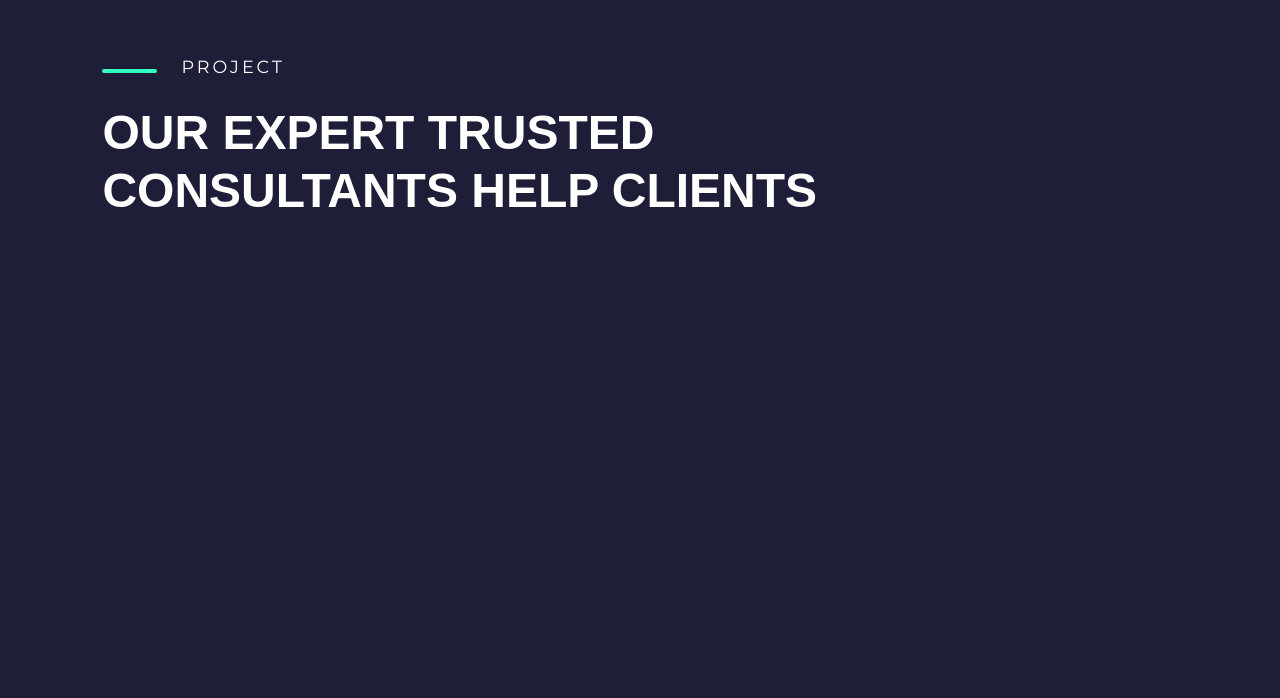
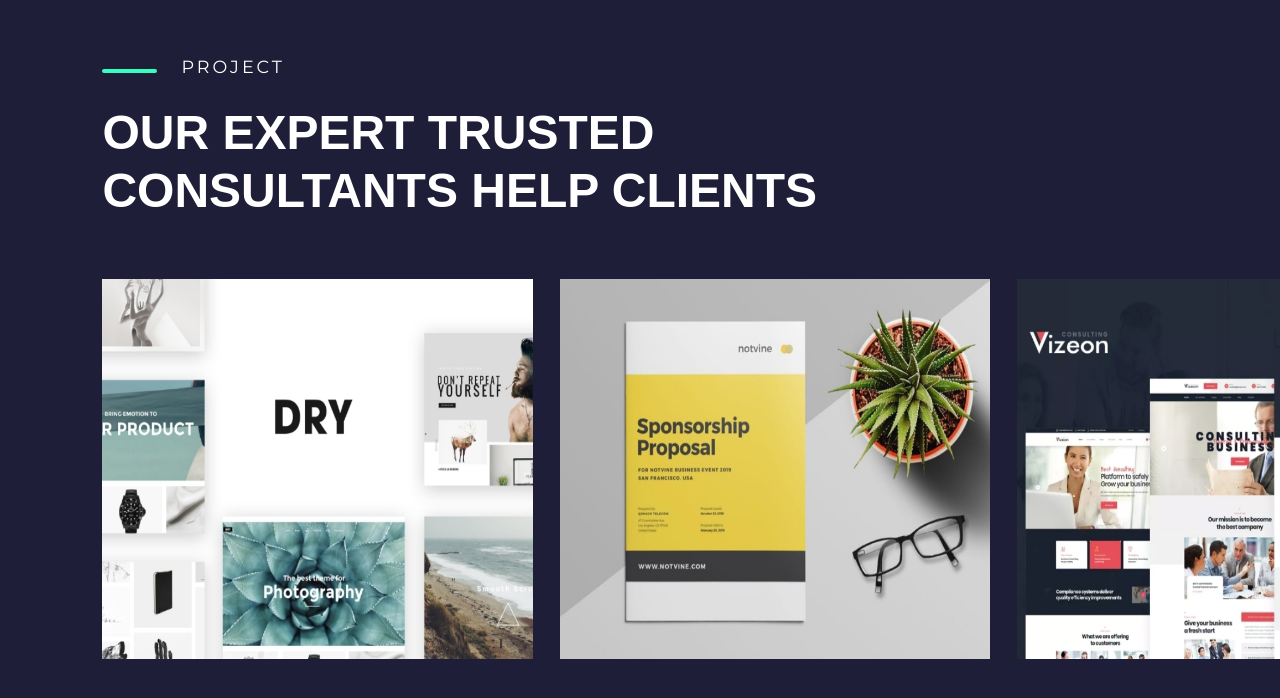
Before and after one commit to Massimo1204/proj-html-vuejs, a Vue app: page / in a window 1280 px wide. Shown: the part 2930-3628 px from the top of the page. Built offline with nearby package versions, Linux system fonts and the light colour scheme; a web font is replaced by a local one.

Commit message:
project Section

```diff
--- a/src/components/sections/HelpSection.vue
+++ b/src/components/sections/HelpSection.vue
@@ -19,7 +19,7 @@
         >
           <img
             :src="require(`../../assets/${element.imgSrc}`)"
-            :salt="element.name"
+            :alt="element.name"
           />
           <div class="d-inline-block">
             <h4 class="my-title">{{ element.title }}</h4>
--- a/src/components/sections/Project.vue
+++ b/src/components/sections/Project.vue
@@ -17,8 +17,13 @@
         </div>
       </div>
     </div>
-    <div class="project-images-wrapper">
-      <img src="" alt="" />
+    <div class="project-images-wrapper d-flex justify-content-between w-100">
+      <img
+        v-for="(element, index) in projectImages"
+        :key="index"
+        :src="require(`../../assets/${element.imgSrc}`)"
+        :alt="element.name"
+      />
     </div>
   </section>
 </template>
@@ -27,7 +32,22 @@
 export default {
   name: "projectSection",
   data: function () {
-    return {};
+    return {
+      projectImages: [
+        {
+          name: "dry image",
+          imgSrc: "dry.jpg",
+        },
+        {
+          name: "sponsorship image",
+          imgSrc: "sponsorship-proposal.jpg",
+        },
+        {
+          name: "vizeion image",
+          imgSrc: "consulting-vizeon.jpg",
+        },
+      ],
+    };
   },
 };
 </script>
@@ -48,10 +68,17 @@ section {
     div.project-arrows-wrapper {
       padding-top: 20px;
       div.project-arrow-wrapper {
-        padding: 17px 20px 13px 20px;
+        padding: 17px 19px 12px 19px;
         background-color: rgba($color: #ffffff, $alpha: 0.1);
         display: inline-block;
+        filter: brightness(0.8);
       }
+    }
+  }
+  div.project-images-wrapper {
+    img {
+      width: 32%;
+      height: 380px;
     }
   }
 }
```
